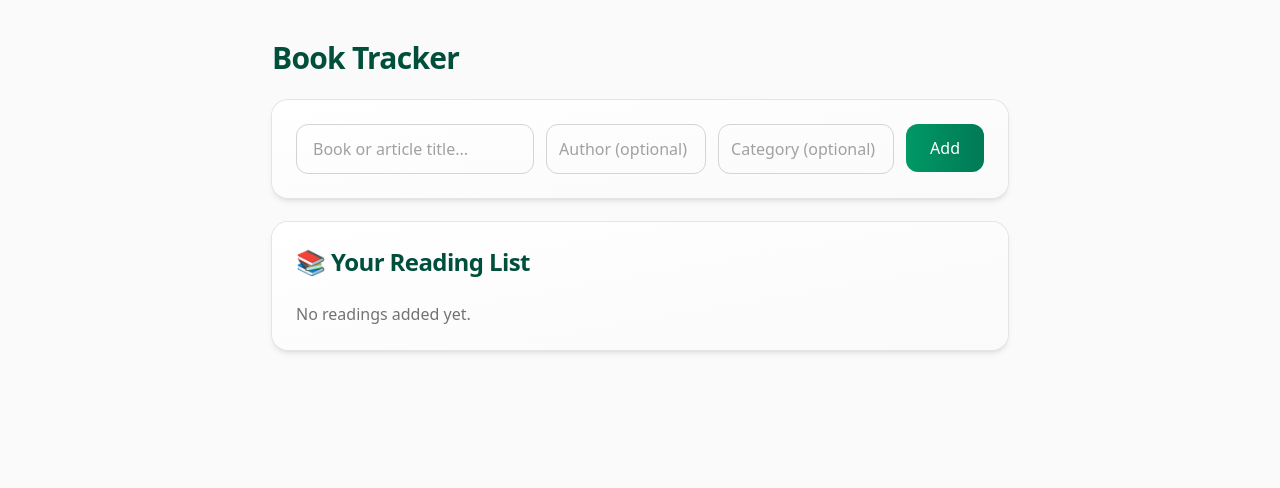
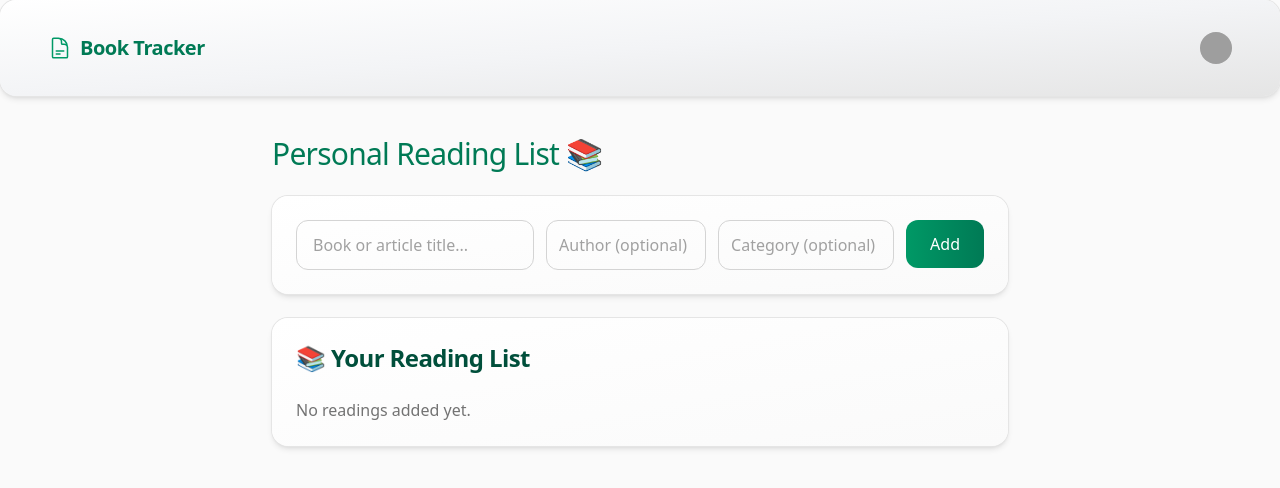
Before and after one commit to burcugns/Book-Tracker, a React (Vite) app: page /readings in a window 1280 px wide. Shown: the top 488 px of the page. Built offline with nearby package versions, Linux system fonts and the light colour scheme; grey boxes are pictures that could not be loaded.

Commit message:
updated reading page

```diff
--- a/src/pages/ReadingPage.tsx
+++ b/src/pages/ReadingPage.tsx
@@ -1,13 +1,16 @@
 import ReadingCreate from "../components/ReadingCreate";
 import ReadingList from "../components/ReadingList";
+import Navbar from "../components/Navbar";
 
 function ReadingPage() {
   return (
     <div className="min-h-screen bg-neutral-50">
+      <Navbar />
       <div className="max-w-3xl mx-auto px-4 py-10 space-y-6">
-        <h1 className="text-3xl font-bold tracking-tight text-emerald-900">
-          Book Tracker
+        <h1 className="text-2xl sm:text-3xl font-medium tracking-tight text-emerald-700">
+          Personal Reading List 📚
         </h1>
+
         <ReadingCreate />
         <ReadingList />
       </div>
```
